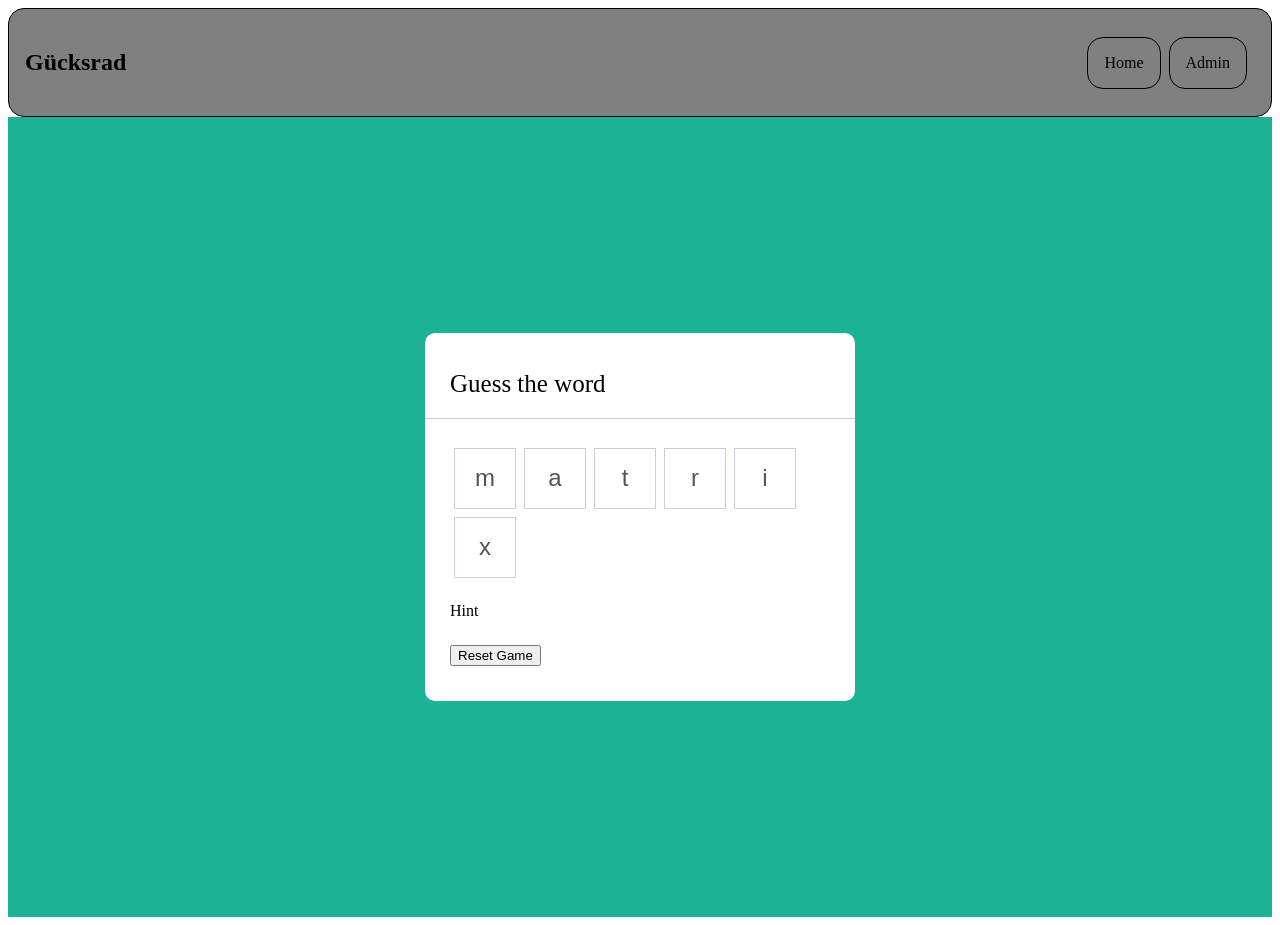
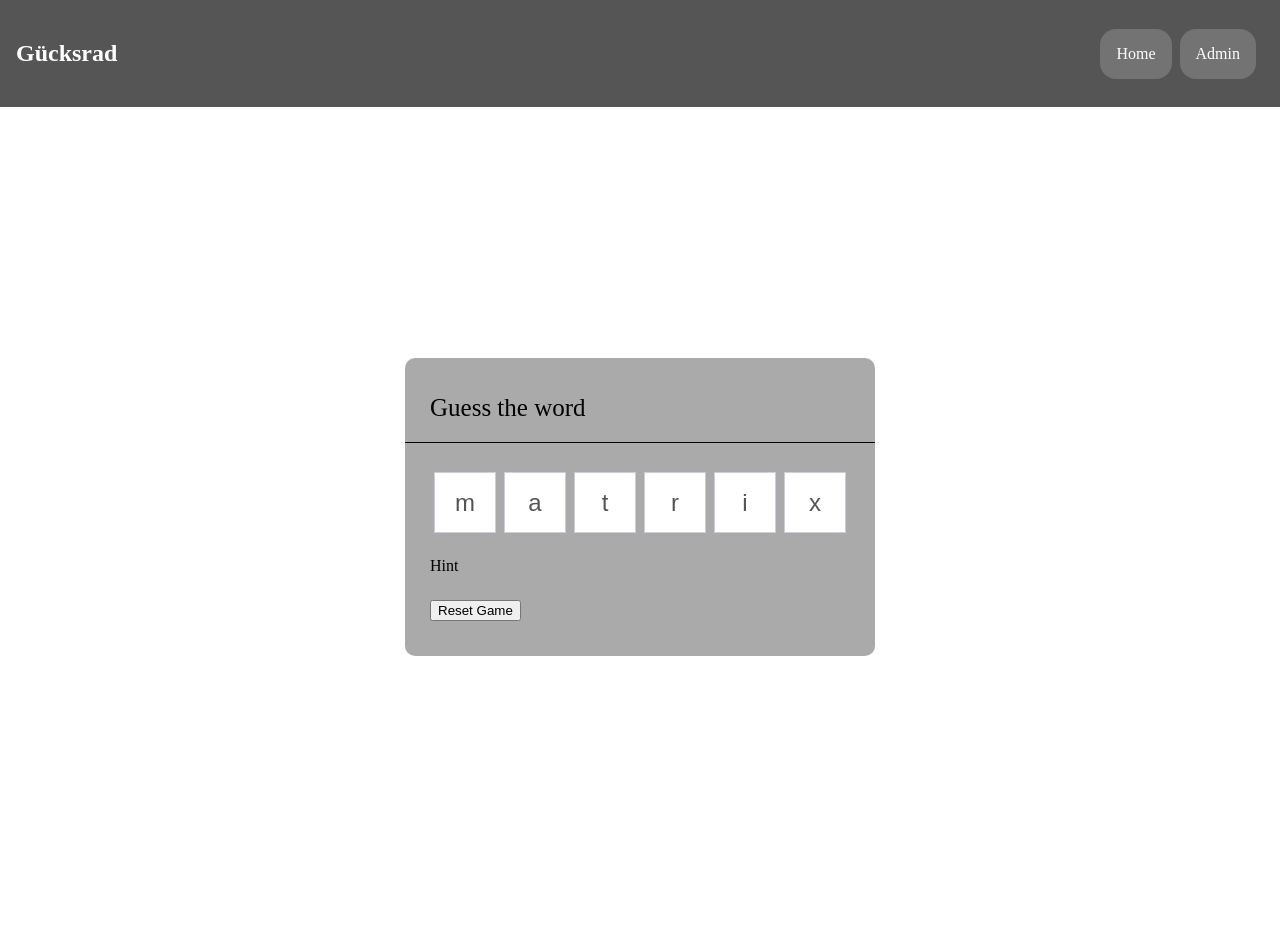
Before and after one commit to Schugggi/FritschiJoel_LB151, a Next.js app in the folder gluecksrad/: page / in a window 1280 px wide. Built offline with nearby package versions, Linux system fonts and the light colour scheme.

Commit message:
version 2

```diff
--- a/gluecksrad/src/styles/Home.module.css
+++ b/gluecksrad/src/styles/Home.module.css
@@ -3,12 +3,12 @@
     align-items:center;
     justify-content:center;
     min-height: 100vh;
-    background: #1bb295;
+
 }
 
 .wrapper{
-    width: 430px;
-    background: #fff;
+    width: auto;
+    background: #aaaaaa;
     border-radius: 10px;
 }
 
@@ -16,7 +16,7 @@
     font-size: 25px;
     font-weight: 500;
     padding: 20px 25px;
-    border-bottom: 1px solid #ccc;
+    border-bottom: 1px solid black;
 }
 
 .wrapper .content{
@@ -34,7 +34,7 @@
     width: 56px;
     margin: 4px;
     border: 1px solid #ccd;
-    background: none;
+    background: white;
     font-size: 24px;
     text-align: center;
 }
@@ -45,10 +45,8 @@
 
 .header {
     overflow: hidden;
-    background-color: gray;
-    border-radius: 2vh;
+    background: #555555;
     border-color: black;
-    border: 1px solid;
     display: flex;
     padding: 2vh;
 }
@@ -60,10 +58,11 @@
 .header p.logo{
     font-size: 3vh;
     font-weight: 700;
+    color: white;
 }
 
 .links:hover{
-    background-color: white;
+    background-color: #cccccc;
     color: black;
 }
 
@@ -76,10 +75,11 @@
 }
 
 .headerright .links{
+    background-color: #747373;
     font-size: 2vh;
     padding: 2vh;
-    border: 1px solid;
     border-radius: 2vh;
     cursor: pointer;
     margin-right: 1vh;
+    color: white;
 }
--- a/gluecksrad/src/styles/globals.css
+++ b/gluecksrad/src/styles/globals.css
@@ -0,0 +1,4 @@
+body{
+    margin: 0;
+    padding: 0;
+}
```
